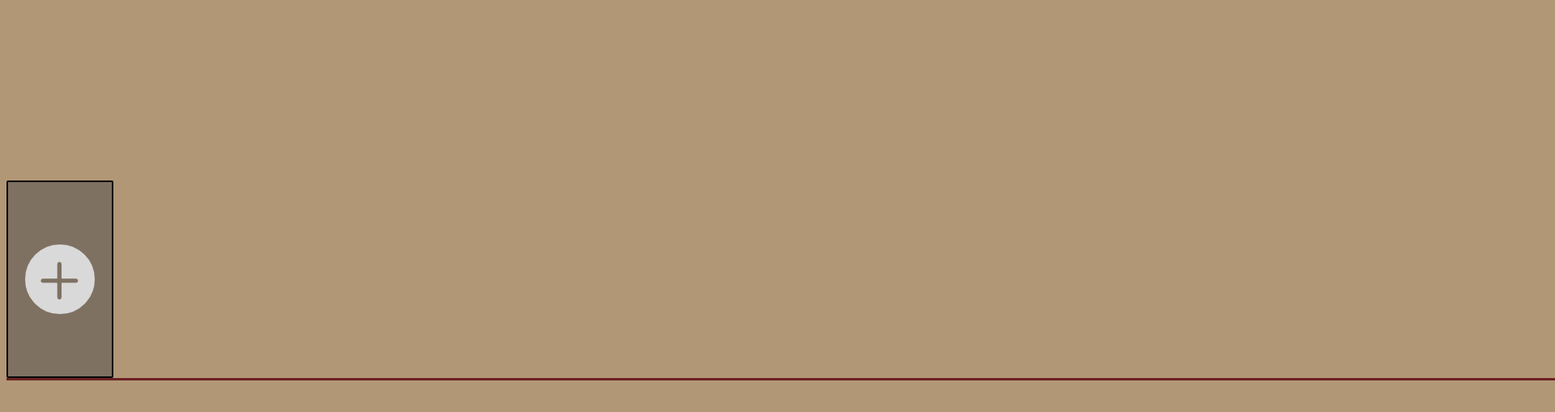
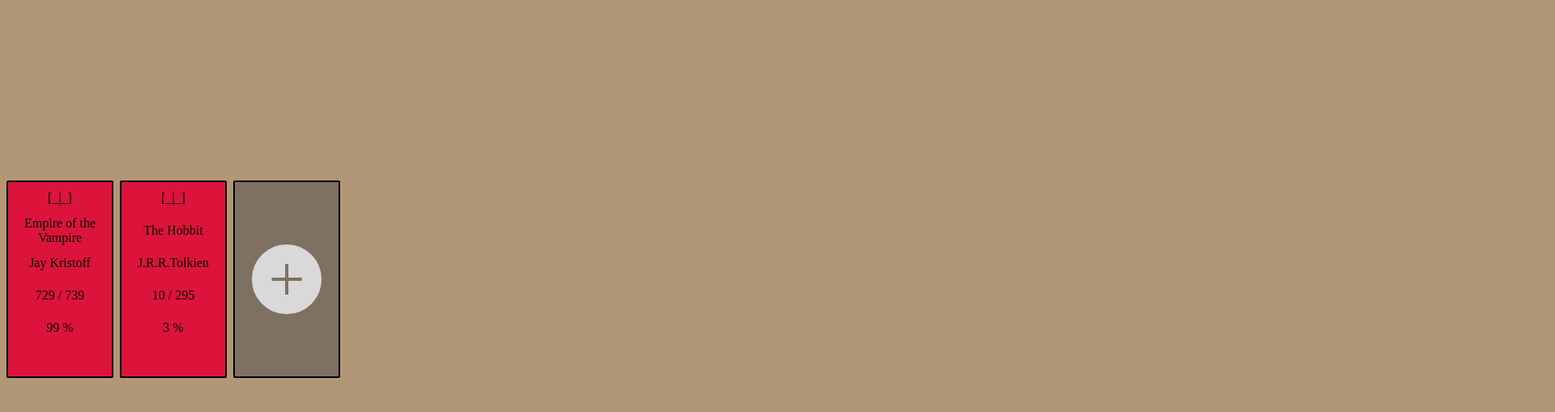
Before and after one commit to BlurryQ/library, a plain HTML site: page index.html in a window 1280 px wide. Shown: the part 137-646 px from the top of the page at 81% size, 1920 px wide, since content can reach past the window. Drawn offline with Linux system fonts and the light colour scheme.

Commit message:
Added JS & CSS for new books

```diff
--- a/index.html
+++ b/index.html
@@ -13,8 +13,8 @@
 </head>
 <body>
 <!--     <form class="form" action="" method="post">
-        <label for="name">Book Name:</label>
-        <input type="text" name="name" id="name">
+        <label for="title">Book Title:</label>
+        <input type="text" name="title" id="title">
         <label for="author">Author:</label>
         <input type="text" name="author" id="author">
         <label for="pages">Total Pages:</label>
@@ -34,7 +34,7 @@
         <div class="welcome">Welcome to</div>
         <div class="library">Your Library</div>
     </div>
-    <div class="shelves">
+    <div class="shelf" id="shelf">
         <div class="new-book">
             <div class="add-new-book"><div class="add">+</div></div>
         </div>
--- a/script.js
+++ b/script.js
@@ -8,23 +8,23 @@ root.classList.add('dark');
 
 const myLibrary = [];
 
-function Book(name, author, pages, pagesRead, finished) {
-  this.name = name;
+function Book(title, author, pages, pagesRead, finished) {
+  this.title = title;
   this.author = author;
   this.pages = pages;
   this.pagesRead = pagesRead;
   this.finished = finished;
 }
 
-function addBookToLibrary(name, author, pages, pagesRead, finished) {
-    let newBook = new Book(name, author, pages, pagesRead, finished);
+function addBookToLibrary(title, author, pages, pagesRead, finished) {
+    let newBook = new Book(title, author, pages, pagesRead, finished);
     myLibrary.push(newBook);
 }
 
-const THE_HOBBIT = addBookToLibrary("The Hobbit", "J.R.R.Tolkien", 295, 0, false),
-EMPIRE_OF_THE_VAMPIRE = addBookToLibrary("Empire of the Vampire", "Jay Kristoff", 739, 739, true);
+const THE_HOBBIT = addBookToLibrary("The Hobbit", "J.R.R.Tolkien", 295, 10, false),
+EMPIRE_OF_THE_VAMPIRE = addBookToLibrary("Empire of the Vampire", "Jay Kristoff", 739, 729, true);
 
-const NAME = document.getElementById("name"),
+const TITLE = document.getElementById("title"),
 AUTHOR = document.getElementById("author"),
 PAGES = document.getElementById("pages"),
 PAGES_READ = document.getElementById("pagesRead"),
@@ -33,10 +33,10 @@ SAVE = document.getElementById("save"),
 DISPLAY = document.getElementById("display")
 
 console.table(myLibrary)
-
+/*
 SAVE.setAttribute("disabled", true)
 
-NAME.addEventListener("change", () => {
+TITLE.addEventListener("change", () => {
     let formComplete = checkForm();
     console.log(formComplete)
     if(formComplete) {
@@ -69,18 +69,18 @@ PAGES_READ.addEventListener("change", () => {
 })
 
 SAVE.addEventListener("click", () => {
-    const name = NAME.value,
+    const title = TITLE.value,
     author = AUTHOR.value,
     pages = PAGES.value,
     pagesRead = PAGES_READ.value,
     finished = isBookFinished()
-    addBookToLibrary(name, author, pages, pagesRead, finished);
+    addBookToLibrary(title, author, pages, pagesRead, finished);
     updateDisplay(myLibrary)
     clearInputs()
 })
 
 function checkForm() {
-    if(NAME.value !== ""
+    if(TITLE.value !== ""
         && AUTHOR.value !== ""
         && PAGES.value !== ""
         && PAGES_READ.value !== "") {
@@ -95,12 +95,12 @@ function isBookFinished() {
 function updateDisplay(arr) {
     DISPLAY.textContent = " || ";
     arr.forEach(book => {
-        DISPLAY.textContent += book.name + " || ";
+        DISPLAY.textContent += book.title + " || ";
     });
 }
 
 function clearInputs() {
-    NAME.value = "";
+    TITLE.value = "";
     AUTHOR.value = "";
     PAGES.value = "";
     PAGES_READ.value = "";
@@ -108,7 +108,7 @@ function clearInputs() {
     SAVE.setAttribute("disabled", true);
 }
 
-updateDisplay(myLibrary)
+updateDisplay(myLibrary) */
 
 
 /*
@@ -121,3 +121,35 @@ once saved it appears from left side
 this will spill to next row
 
 */
+
+const SHELF = document.getElementById("shelf")
+
+for(let book in myLibrary) {
+    newBook = document.createElement("div")
+    newBook.classList.add("book")
+
+    readIcon = document.createElement("div")
+    readIcon.textContent = "[_|_]"
+    newBook.appendChild(readIcon)
+
+    title = document.createElement("div")
+    title.textContent = myLibrary[book].title
+    newBook.appendChild(title)
+
+    author = document.createElement("div")
+    author.textContent = myLibrary[book].author
+    newBook.appendChild(author)
+
+    pagesProgress = document.createElement("div");
+    const PAGES_READ = myLibrary[book].pagesRead,
+    TOTAL_PAGES = myLibrary[book].pages;
+    pagesProgress.textContent = `${PAGES_READ} / ${TOTAL_PAGES}`
+    newBook.appendChild(pagesProgress)
+
+    percentageComplete = document.createElement("div");
+    const PERCENT_COMPLETE = (PAGES_READ / TOTAL_PAGES) * 100
+    percentageComplete.textContent = `${Math.round(PERCENT_COMPLETE)} %`
+    newBook.appendChild(percentageComplete)
+
+    SHELF.insertBefore(newBook, SHELF.firstChild)
+}
--- a/style.css
+++ b/style.css
@@ -49,10 +49,13 @@ html {
     text-indent: -25rem;
 }
 
-.shelves {
+.shelf {
     display: grid;
-    width: 850vh;
-    border-bottom: 3px solid #6C2121;
+    width: 100vw;
+/*     border-bottom: 3px solid #6C2121; */
+    grid: 1fr / repeat(10, 1fr);
+    align-items: start;
+    gap: 0.5rem;
 }
 
 .new-book {
@@ -67,7 +70,6 @@ html {
 }
 
 .add-new-book {
-    font-family: "M PLUS Rounded 1c", system-ui, "Segoe UI", Helvetica, Arial, sans-serif, "Apple Color Emoji", "Segoe UI Emoji", "Segoe UI Symbol";
     color: #7F7162;
     font-size: 10vh;
     border: 3px solid #D9D9D9;
@@ -76,11 +78,19 @@ html {
     height: clamp(4rem, 10vh, 5rem); /* 70px / 90px */
     width: clamp(4rem, 10vw, 5rem); /* 70px / 90px*/
     display: flex;
-    position: relative;
+    justify-content: center;
+    align-items: center;
 }
 
-.add {
-    position: absolute;
-    top: -3vh;
-    left: 1.25vh;
+.book {
+    background-color: crimson;
+    height: clamp(10rem, 38vh, 15rem); /* 100px / 130px*/
+    width: clamp(6rem, 10vw, 8rem); /* 240px / 170px*/
+    border-radius: 2px;
+    border: 2px solid black;
+
+    display: grid;
+    grid: repeat(6, 1fr) / 1fr;
+    align-items: center;
+    text-align: center;
 }
```
